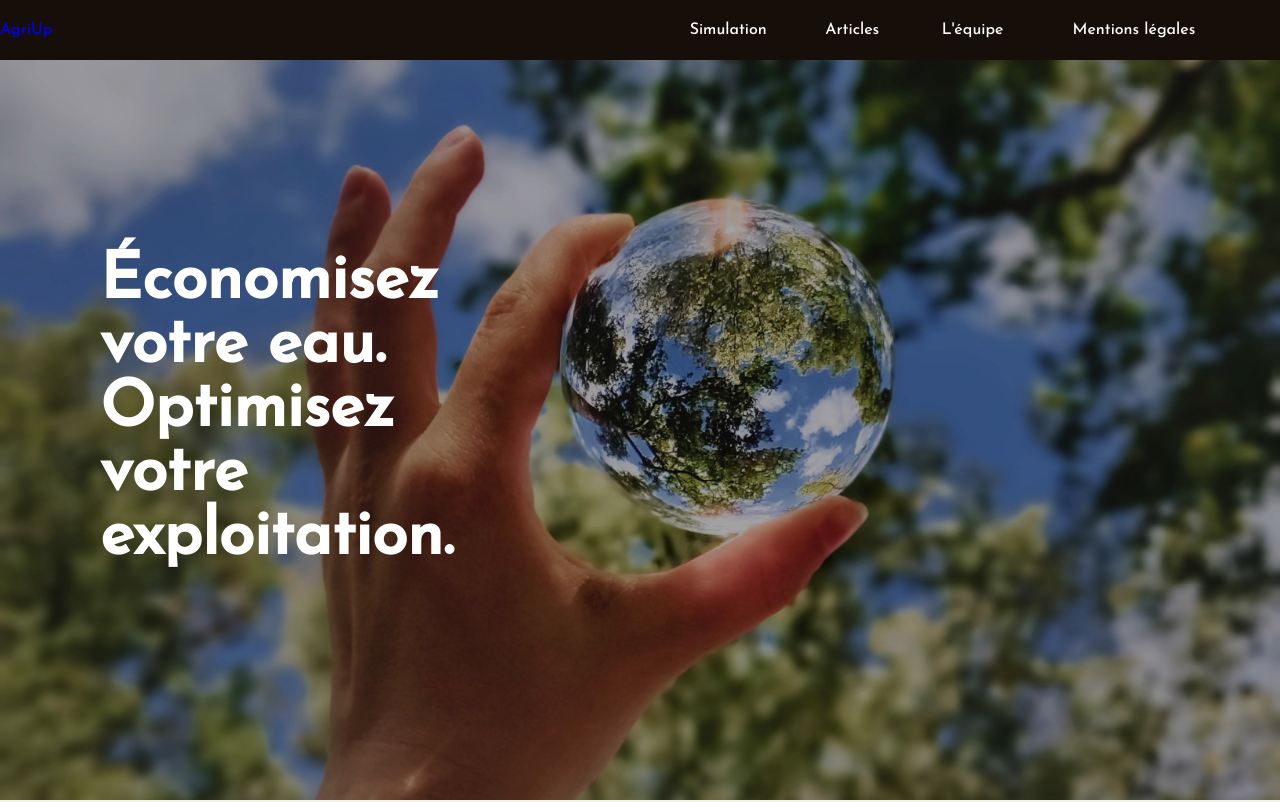
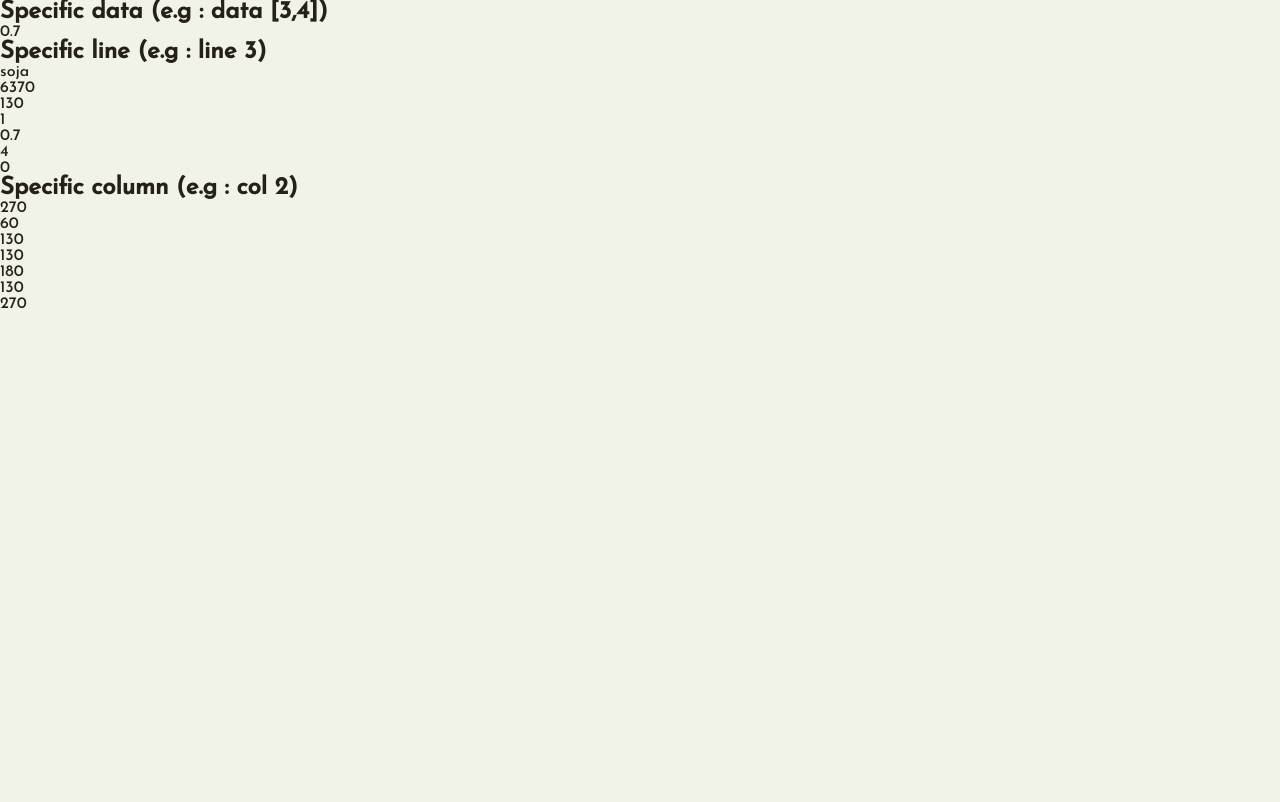
Before and after one commit to yvpierre/AgriUp, a React (Create React App) app in the folder agriup/: page /results in a window 1280 px wide. Shown: the top 802 px of the page. Built offline with nearby package versions, Linux system fonts and the light colour scheme.

Commit message:
db calculations

```diff
--- a/agriup/package.json
+++ b/agriup/package.json
@@ -6,6 +6,7 @@
     "@testing-library/jest-dom": "^5.16.5",
     "@testing-library/react": "^13.4.0",
     "@testing-library/user-event": "^13.5.0",
+    "papaparse": "^5.3.2",
     "react": "^18.2.0",
     "react-dom": "^18.2.0",
     "react-router-dom": "^6.4.1",
--- a/agriup/src/App.js
+++ b/agriup/src/App.js
@@ -5,6 +5,7 @@ import About from "./pages/About";
 import Notfound from './pages/Notfound';
 import Forms from './pages/Forms';
 import Team from "./pages/Team";
+import Result from "./pages/Result";
 
 const App = () => {
   return (
@@ -15,6 +16,7 @@ const App = () => {
         <Route path="/notfound" element={<Notfound />} />
         <Route path="/team" element={<Team />} />
         <Route path="/forms" element={<Forms />} />
+        <Route path="/results" element={<Result />}/>
         {/* path = * fonctionne si l'url ne correspond a rien de connu */}
         <Route path="*" element={<Home />} />
       </Routes>
--- /dev/null
+++ b/agriup/src/composants/Data.js
@@ -0,0 +1,11 @@
+import React from 'react';
+
+const Data = (arrayRes) => {
+    return (
+        <div>
+
+        </div>
+    );
+};
+
+export default Data;
--- a/agriup/src/composants/Form.js
+++ b/agriup/src/composants/Form.js
@@ -2,6 +2,7 @@ import React from 'react';
 import Parcelle from '../composants/Parcelle';
 
 const Form = () => {
+
     return (
 
         <form id="form">
--- a/agriup/src/pages/About.js
+++ b/agriup/src/pages/About.js
@@ -10,7 +10,6 @@ const About = () => {
             <div className="aboutTV">
                 <h1>Notre projet</h1>
                 <br />
-                <p>oai.</p>
             </div>
             <Footer />
         </div>
--- /dev/null
+++ b/agriup/src/pages/Result.js
@@ -0,0 +1,86 @@
+import React, {useEffect, useState} from 'react';
+import Data from "../composants/Data";
+
+const Result = () => {
+
+    const TableBasedPlants = [
+        ["blé", 5500, 270, 1.50, 0.90, 4.00, 0, ""],
+        ["betterave sucrière", 6500, 60, 0.35, 0.80, 4.00, 0, ""],
+        ["tournesol", 1000, 130, 2.00, 0.60, 4.00, 2800, ""],
+        ["soja", 6370, 130, 1.00, 0.70, 4.00, 0, ""],
+        ["mais", 4000, 180, 0.45, 0.80, 4.00, 8100, ""],
+        ["sorgho", 4750, 130, 1.00, 0.85, 4.00, 13330, ""],
+        ["vignes", 5500, 270, 1.50, 0.90, 4.00, 0, "Le sol le plus adapté à la vigne sera pierreux, sablonneux, si possible argilo-calcaire, et bien drainé"],
+    ]
+
+
+    /*  Line : desired line in the database
+        Column : desired column in the database
+        arrayConst : desired array amid all thoses in the result.js file
+     */
+    const getData = (line,column, arrayConst) => {
+        for(let i in arrayConst){
+            if(parseInt(i) === line){
+                let elem = arrayConst[i]
+                for(let j in elem){
+                    // console.log(`i : ${i}, j : ${j}, col : ${column}`)
+                    if(parseInt(j) === column){
+                        console.log(elem[j])
+                        return elem[j]
+                    }
+                }
+            }
+        }
+    }
+
+    const getLine = (lineIndex, arrayConst) => {
+        let res = []
+        for(let i in arrayConst){
+            if(parseInt(i) === lineIndex){
+                let elem = arrayConst[i]
+                for(let j in elem){
+                    // console.log(`i : ${i}, j : ${j}, col : ${column}`)
+                    res.push(elem[j])
+                }
+            }
+        }
+        return res;
+    }
+
+    const getColumn = (colIndex, arrayConst) => {
+        let res = []
+        for(let i in arrayConst){
+            for(let j in arrayConst[i]){
+                // console.log(`i : ${i}, j : ${j}, col : ${column}`)
+                if(parseInt(j) === colIndex){
+                    res.push(arrayConst[i][j])
+                }
+            }
+
+        }
+        return res;
+    }
+
+
+
+    return (
+        <div>
+            <ul>
+                <li>
+                    <h2>Specific data (e.g : data [3,4])</h2>
+                    {getData(3, 4, TableBasedPlants)}
+                    <h2>Specific line (e.g : line 3)</h2>
+                    {getLine(3, TableBasedPlants).map(elem => (
+                        <p>{elem}</p>
+                    ))}
+                    <h2>Specific column (e.g : col 2)</h2>
+                    {getColumn(2, TableBasedPlants).map(elem => (
+                        <p>{elem}</p>
+                    ))}
+                </li>
+            </ul>
+        </div>
+    );
+};
+
+export default Result;
--- a/agriup/src/pages/Team.js
+++ b/agriup/src/pages/Team.js
@@ -6,15 +6,15 @@ const Team = () => {
     const boxRef = useRef();
 
     const team = [
-        {nom: "Raphaël Bailhet", age:"20", job:"Dév", urlPic: require("../assets/img/team/default.jpeg")},
-        {nom: "Begum Cetin", age:"20", job:"Dév", urlPic: require("../assets/img/team/begum.jpeg")},
-        {nom: "Tudor Coman", age:"20", job:"Dév", urlPic: require("../assets/img/team/tudor.jpeg")},
-        {nom: "Abdel Maha", age:"20", job:"Dév", urlPic: require("../assets/img/team/default.jpeg")},
-        {nom: "Zainab Lahmar", age: "20", job: "Dév", urlPic: require("../assets/img/team/zainab.jpeg")},
-        {nom: "Melwyne Mouroux", age: "20", job: "Dév", urlPic: require("../assets/img/team/melwyne.jpeg")},
-        {nom: "Yanis Periand", age: "20", job: "Dév", urlPic: require("../assets/img/team/yanis.jpeg")},
-        {nom: "Sangmin Shim", age: "20", job: "Dév", urlPic: require("../assets/img/team/sangmin.jpeg")},
-        {nom: "Pierre Yvenou", age: "20", job: "Développeur React", urlPic: require("../assets/img/team/pierre.jpeg")},
+        {nom: "Raphaël Bailhet", age:"20", job:"Développeur", urlPic: require("../assets/img/team/default.jpeg")},
+        {nom: "Begum Cetin", age:"21", job:"Dév", urlPic: require("../assets/img/team/begum.jpeg")},
+        {nom: "Tudor Coman", age:"20", job:"SysOps", urlPic: require("../assets/img/team/tudor.jpeg")},
+        {nom: "Abdel Maha", age:"24", job:"Dév", urlPic: require("../assets/img/team/default.jpeg")},
+        {nom: "Zainab Lahmar", age: "25", job: "Dév", urlPic: require("../assets/img/team/zainab.jpeg")},
+        {nom: "Melwyne Mouroux", age: "22", job: "Dév", urlPic: require("../assets/img/team/melwyne.jpeg")},
+        {nom: "Yanis Periand", age: "19", job: "SysOps", urlPic: require("../assets/img/team/yanis.jpeg")},
+        {nom: "Sangmin Shim", age: "29", job: "Dév", urlPic: require("../assets/img/team/sangmin.jpeg")},
+        {nom: "Pierre Yvenou", age: "19", job: "Développeur React", urlPic: require("../assets/img/team/pierre.jpeg")},
     ];
 
     return (
--- a/agriup/src/styles/index.scss
+++ b/agriup/src/styles/index.scss
@@ -147,6 +147,7 @@
   width: 500px;
   height: 300px;
   border-radius: 5px ;
+  flex: 1;
   background-color: lightgray;
 }
 
--- a/package.json
+++ b/package.json
@@ -1,5 +1,6 @@
 {
   "dependencies": {
+    "airtable": "^0.11.5",
     "express": "^4.18.1",
     "react": "^18.2.0"
   }
```
Also changed, not shown: 2 other files (tests, documents, lock files or other folders).
